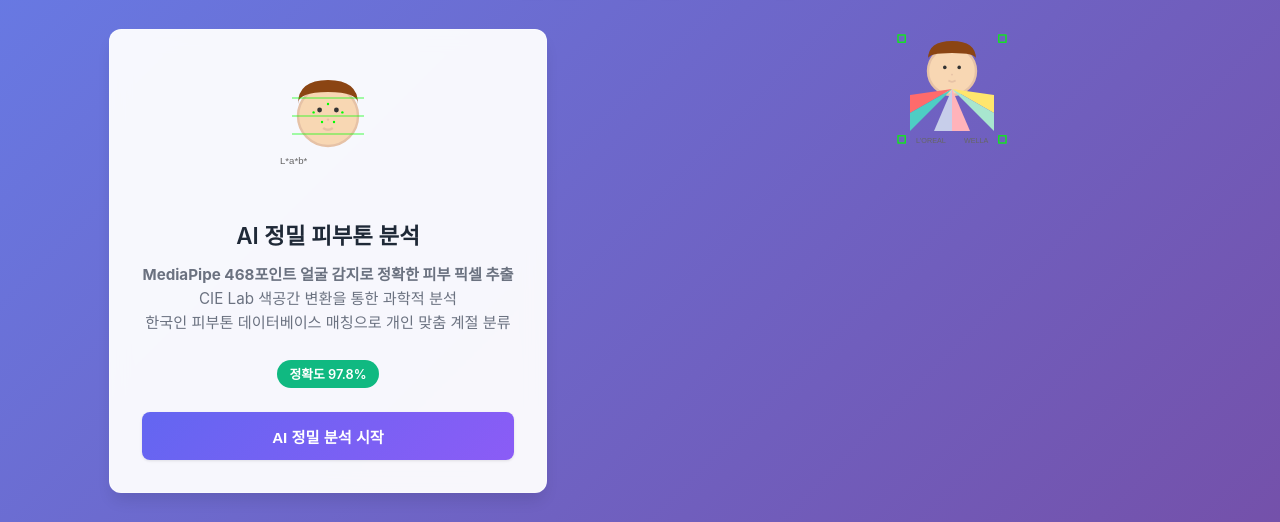
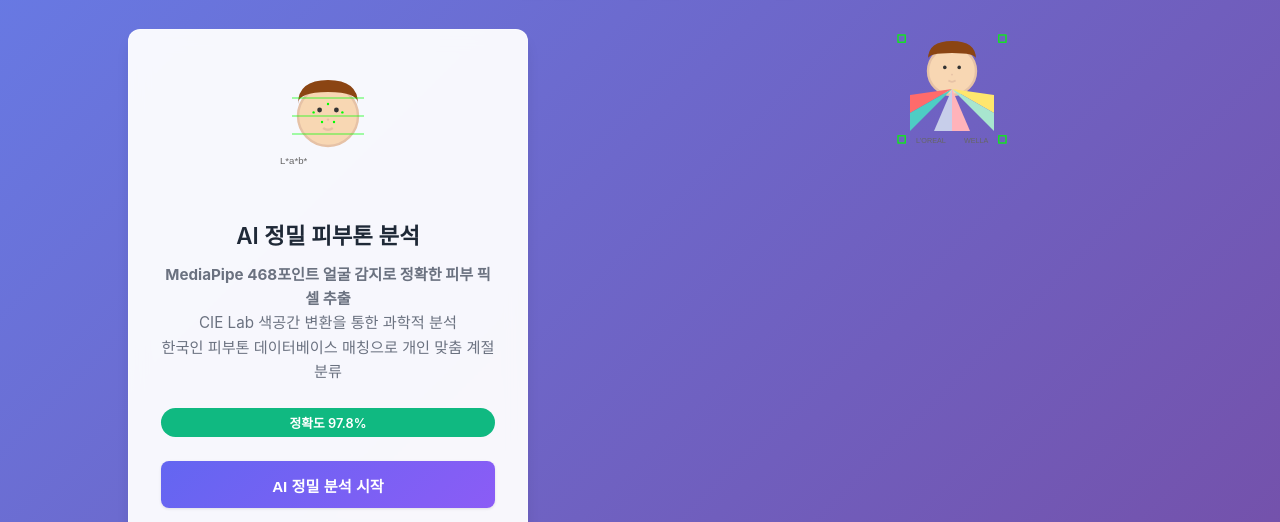
Before and after one commit to kimminjae413/personal-color, a plain HTML site: page index.html in a window 1280 px wide. Shown: the part 246-768 px from the top of the page. Drawn offline with nearby package versions, Linux system fonts and the light colour scheme.

Commit message:
Update styles.css

```diff
--- a/styles.css
+++ b/styles.css
@@ -206,6 +206,12 @@ body {
     cursor: pointer;
     transition: all 0.3s ease;
     box-shadow: var(--shadow-lg);
+    width: 100%;
+    max-width: 400px;
+    min-height: 450px;
+    display: flex;
+    flex-direction: column;
+    justify-content: center;
 }
 
 .mode-card:hover {
```
